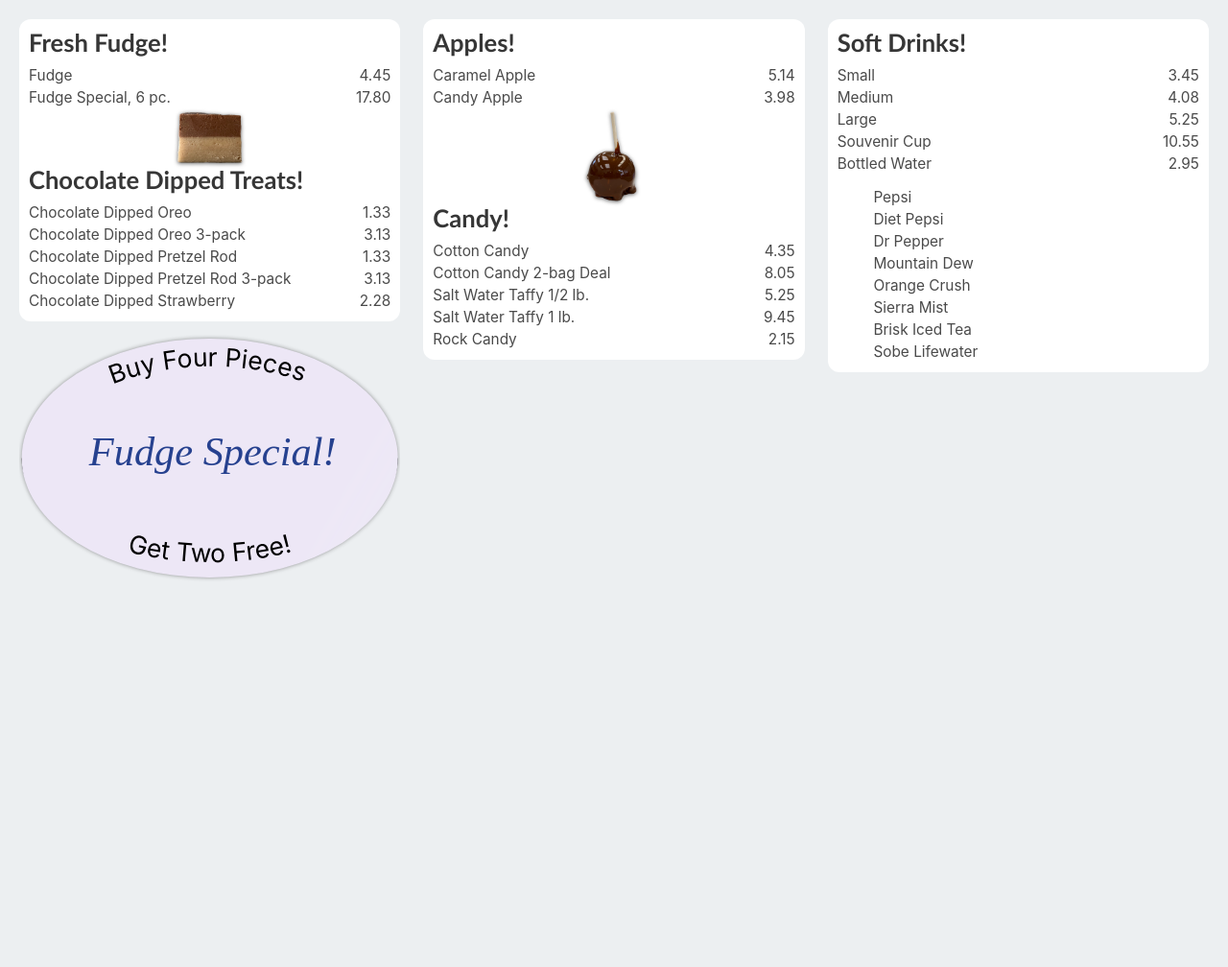
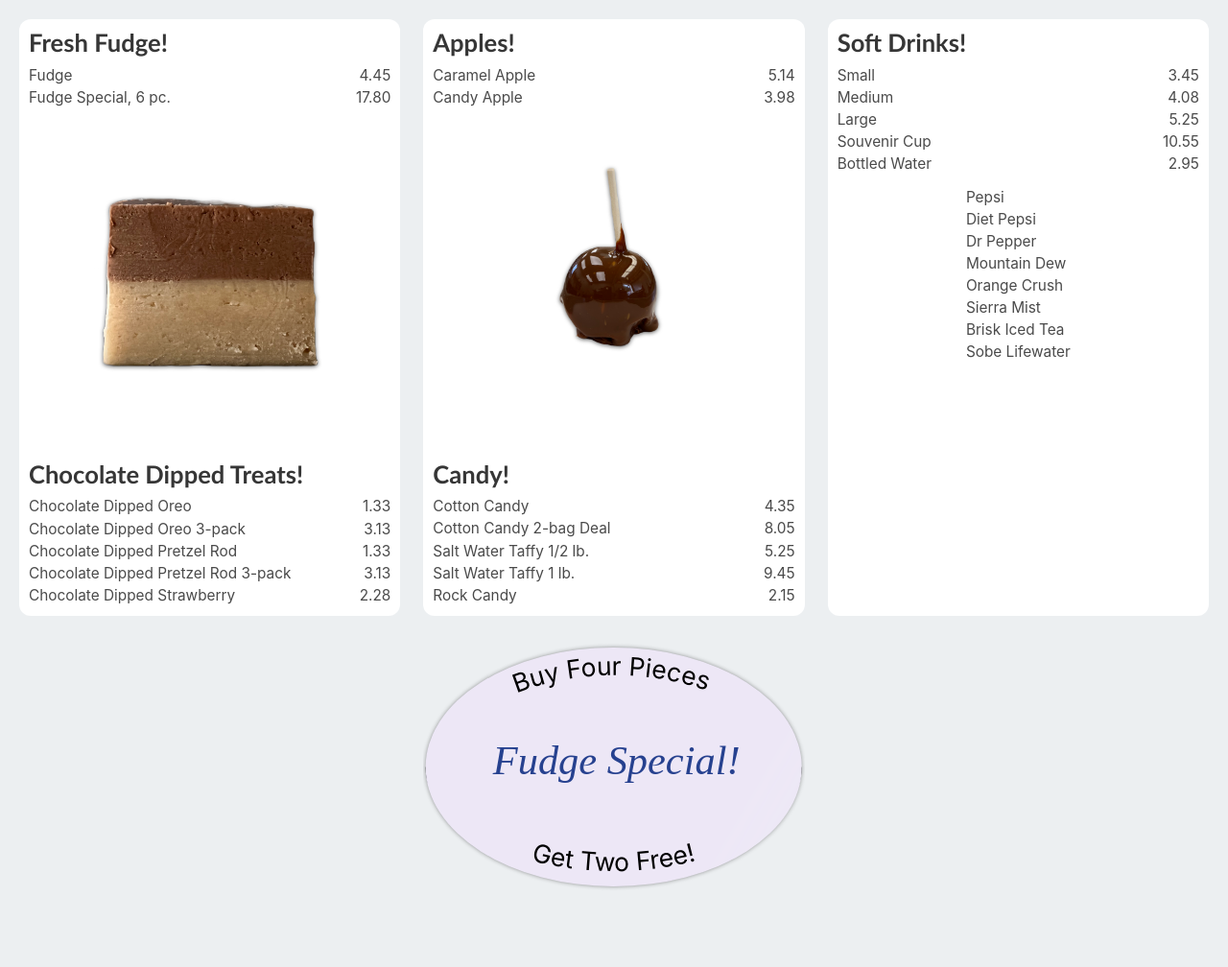
Before and after one commit to adfar/sock_render, a Flask app: page / in a window 1280 px wide. Shown: the whole page at 96% size. Run offline with Flask 3, Linux system fonts and the light colour scheme; some libraries are stand-ins or nearby versions.

Commit message:
fix websocket

```diff
--- a/app.py
+++ b/app.py
@@ -52,4 +52,4 @@
     return render_template('click.html', items=Item.query.all())
 
 if __name__ == '__main__':
-    socketio.run(app, port='8080', host='0.0.0.0')
+    socketio.run(app, port=8080, host='0.0.0.0')
--- a/static/styles.css
+++ b/static/styles.css
@@ -8,12 +8,6 @@
     font-family:'Gill Sans', 'Gill Sans MT', Calibri, 'Trebuchet MS', sans-serif;
     font-size: 2vw !important;
     margin-bottom: 0.5rem !important;
-}
-
-svg {
-    filter: drop-shadow(0px 0px 2px rgb(0 0 0 / 0.4));
-    -webkit-mask:linear-gradient(-60deg,#000 30%,#0005,#000 70%) right/300% 100%;
-    animation: shimmer 5s infinite;
 }
 
 @keyframes shimmer {
@@ -31,7 +25,7 @@
 #caramel_img {
     filter: drop-shadow(0px 1px 2px rgb(0 0 0 / 0.6));
     max-width: 100%;
-    height: 100px;
+    height: 200px;
     object-fit: contain;
     display: block;
     margin: auto;
@@ -44,10 +38,12 @@
 #fudge_img {
     filter: drop-shadow(0px 1px 2px rgb(0 0 0 / 0.6));
     max-width: 100%;
-    height: 60px;
+    height: 200px;
     object-fit: contain;
     display: block;
     margin: auto;
+    margin-top: 80px;
+    margin-bottom: 20px;
 }
 
 #beverages {
@@ -61,6 +57,27 @@
     border-radius: 12px;
     background-color: #fff;
     padding: 10px;
+    height: 61.67vh;
+    display: flex;
+    flex-direction: column;
+}
+
+.columns {
+    align-items: flex-start;
+    height: calc(100vh - 40px);
+}
+
+.column {
+    display: flex;
+    flex-direction: column;
+}
+
+svg {
+    filter: drop-shadow(0px 0px 2px rgb(0 0 0 / 0.4));
+    -webkit-mask:linear-gradient(-60deg,#000 30%,#0005,#000 70%) right/300% 100%;
+    animation: shimmer 5s infinite;
+    margin-top: 15px;
+    align-self: center;
 }
 
 .click {
@@ -85,6 +102,10 @@
     font-size: 1.2vw;
 }
 
+.items:nth-of-type(2) {
+    margin-top: auto;
+}
+
 .item_label {
     display: flex;
     justify-content: left;
```
Also changed, not shown: templates/index.html (+19 -19 lines), database.db.
